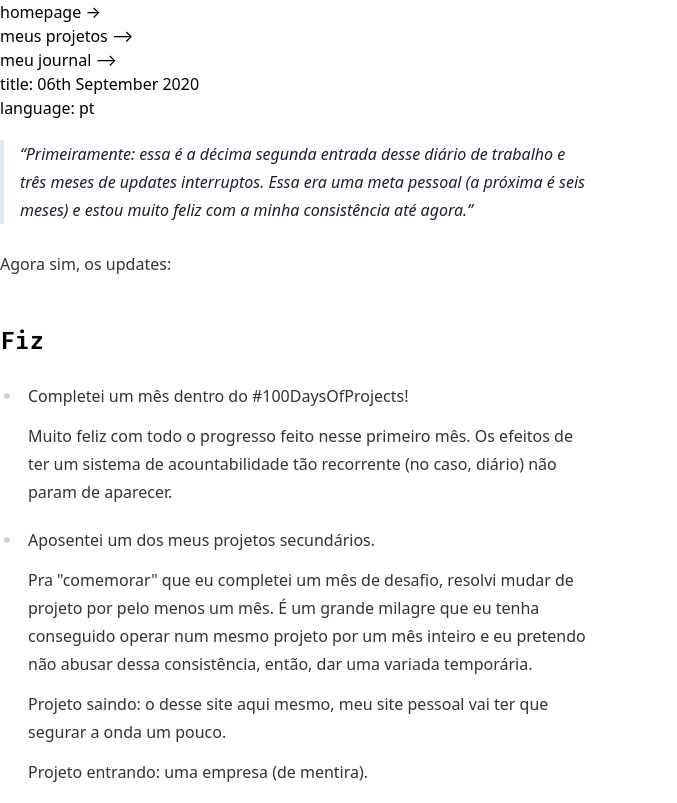
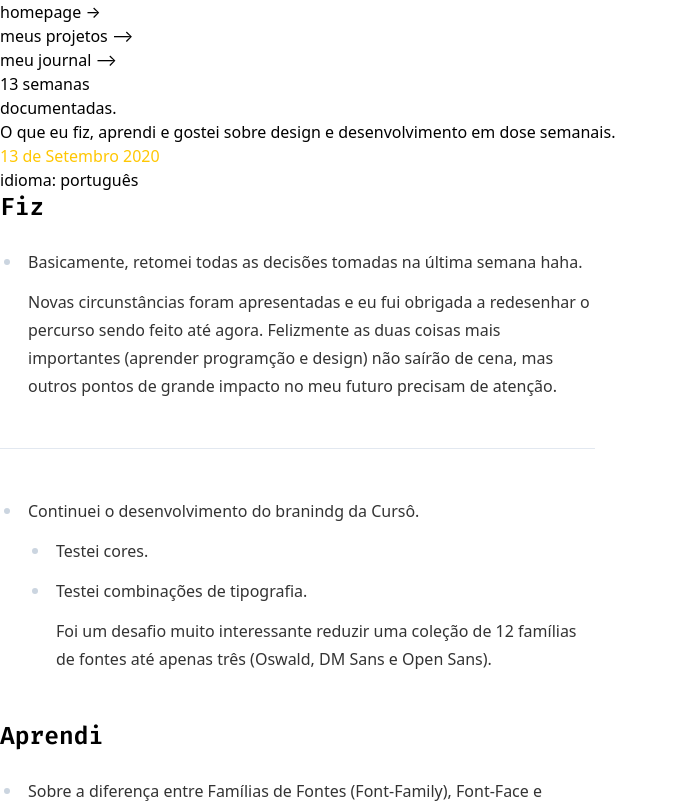
Before and after one commit to nydndr/dandara, a Next.js app: page /workjournal in a window 1280 px wide. Shown: the top 803 px of the page, without its empty margins (0-677 px from the left). Built offline with nearby package versions, Linux system fonts and the light colour scheme.

Commit message:
🤩 Work Journal rework and ✍ 13092020

```diff
--- a/components/Code.js
+++ /dev/null
@@ -1,16 +0,0 @@
-export default function Code({ postTitle, postLanguage }) {
-	return (
-		<div className="bg-codegray w-full lg:w-64 text-gray-200 font-coda rounded-lg mb-6 shadow-md relative">
-			<div className=" flex pt-4 pl-4 space-x-3">
-				<div className="w-3 h-3 bg-red-600 rounded-full"></div>
-				<div className="w-3 h-3 bg-secondary rounded-full"></div>
-				<div className="w-3 h-3 bg-tertiary rounded-full"></div>
-			</div>
-			<p className="pl-5 p-3 text-sm">
-				title: {postTitle}
-				<br></br>
-				language: {postLanguage}
-			</p>
-		</div>
-	);
-}
--- a/components/Footer.js
+++ b/components/Footer.js
@@ -3,12 +3,14 @@ import Link from "next/link";
 
 export default function Footer({ leadText, callToAction, arrayLinks }) {
 	return (
-		<footer className="font-sans w-full px-40 py-20 flex flex-row items-center">
-			<div className="w-full space-y-4">
-				<p className="text-xl ">{leadText}</p>
-				<p className="text-4xl font-semibold">{callToAction}</p>
+		<footer className="font-sans w-full px-12 lg:px-40 py-20 flex lg:flex-row flex-col items-center">
+			<div className="w-full space-y-4 mb-12">
+				<p className="text-xl">{leadText}</p>
+				<p className="text-2xl lg:text-4xl lg:font-semibold">
+					{callToAction}
+				</p>
 			</div>
-			<div className="w-full flex flex-row justify-end space-x-6">
+			<div className="w-full flex flex-row justify-center lg:justify-end space-x-6">
 				{arrayLinks.map((item) => (
 					<SocialLink key={item} linkName={item} />
 				))}
--- /dev/null
+++ b/components/journal/Header.js
@@ -0,0 +1,20 @@
+export default function Code({ postTitle, postLanguage }) {
+	const colors = ["#61FF00", "#FFC703", "#92014A"];
+	const randomChoice = Math.floor(Math.random() * 3);
+
+	return (
+		<header className="space-y-6">
+			<p
+				className="block font-coda text-xl font-semibold"
+				style={{ color: colors[randomChoice] }}
+			>
+				{postTitle}
+			</p>
+			<p className="block font-coda text-lg text-codegray">
+				{postLanguage == "en"
+					? "language: english"
+					: "idioma: português"}
+			</p>
+		</header>
+	);
+}
--- a/content/posts/2020-09-06.md
+++ b/content/posts/2020-09-06.md
@@ -1,5 +1,5 @@
 ---
-title: 06th September 2020
+title: 06 de Setembro 2020
 language: "pt"
 date: 2020-09-06T11:00:00.000Z
 ---
--- /dev/null
+++ b/content/posts/2020-09-13.md
@@ -0,0 +1,52 @@
+---
+title: 13 de Setembro 2020
+language: "pt"
+date: 2020-09-13T11:00:00.000Z
+---
+
+## Fiz
+
+-   Basicamente, retomei todas as decisões tomadas na última semana haha.
+
+    Novas circunstâncias foram apresentadas e eu fui obrigada a redesenhar o percurso sendo feito até agora. Felizmente as duas coisas mais importantes (aprender programção e design) não saírão de cena, mas outros pontos de grande impacto no meu futuro precisam de atenção.
+
+---
+
+-   Continuei o desenvolvimento do branindg da Cursô.
+
+    -   Testei cores.
+    -   Testei combinações de tipografia.
+
+        Foi um desafio muito interessante reduzir uma coleção de 12 famílias de fontes até apenas três (Oswald, DM Sans e Open Sans).
+
+## Aprendi
+
+-   Sobre a diferença entre Famílias de Fontes (Font-Family), Font-Face e Typeface.
+
+    Um pouquinho de história da impressão e do design está envolvido na explicação destes termos. Leia sobre [aqui](https://www.columnfivemedia.com/how-to-find-brand-typography).
+
+-   Sobre o teste de il1.
+
+    Um dos grandes critérios ao se levar em consideração ao escolher a tipografia de uma marca é os meios nos quais as fontes serão usadas (ou seja, se sua empresa vai ser vista apenas digitalmente ou também veiculada fisicamente). Isso faz uma enorme diferença porque algumas fontes são legíveis em alguns meios e não legíveis em outros.
+
+    Um dos possíveis testes a se fazer com uma fonte consiste em digitar um "I" maiscúlo, "l" minúsculo e o número 1. Se você digitar esses três caracteres um ao lado do outro e for incapaz de afirmar com certeza qual é qual, essa fonte não vai te dar a legibilidade ideal.
+
+-
+
+## Curti
+
+-   Tokyo Night VSCode Theme.
+
+    Após centenas tentativas falhas de usar um tema que não fosse o padrão no VSCode, eu acho que finalmente encontrei o certo.
+
+-   [Java4Noobs](https://github.com/paulorievrs/java4noobs)
+
+    Um repositório no Githu que ensina o comecinho de Java muito bem. Foi extremamente útil pra refrescar minha memória agora que as aulas retornaram e eu não posso mais fugir de Java e OOP.
+
+-   [This vs That](https://thisthat.dev/)
+
+    Um site com explicações rápidas das diferenças entre alguns conceitos que parecem exatamente a mesma coisa pra iniciantes em HTML, CSS e Javascript (com uma sessão bem pequena de React). Por exemplo: section e div, active e focus e string e String.
+
+-   [Alex Lee](https://www.youtube.com/channel/UC_fFL5jgoCOrwAVoM_fBYwA)
+
+    Outro recurso excelente pra aprender Java. Explicações excelentes e práticas em vídeos curtos (os elogios perfeitos para uma vídeo-aula).
--- a/pages/_app.js
+++ b/pages/_app.js
@@ -5,8 +5,8 @@ import { Link } from "../components/Link";
 function MyApp({ Component, pageProps }) {
 	return (
 		<>
-			<div style={{ height: "100vh" }}>
-				<nav className="w-full px-8 pt-8 py-4 lg:px-12 lg:flex sm:text-right justify-end text-base font-coda space-y-4 lg:space-x-6 lg:space-y-0 bg-transparent">
+			<div>
+				<nav className="w-full px-8 pt-8 py-4 text-right lg:px-12 lg:flex justify-end text-base font-coda space-y-4 lg:space-x-6 lg:space-y-0 bg-transparent">
 					<Link href="/">
 						{({ isActive }) =>
 							isActive ? (
--- a/pages/workjournal.js
+++ b/pages/workjournal.js
@@ -1,12 +1,13 @@
 import Head from "next/head";
 
-import Code from "../components/Code";
+import Code from "../components/journal/Header";
 import Footer from "../components/Footer";
 
 import ReactMarkdown from "react-markdown/with-html";
 import { getSortedPosts } from "../utils/posts";
+import { getPostQuantity } from "../utils/posts";
 
-export default function WorkJournal({ posts }) {
+export default function WorkJournal({ posts, quantity }) {
 	const linkstorender = ["github", "twitter"];
 
 	return (
@@ -15,20 +16,38 @@ export default function WorkJournal({ posts }) {
 				<title>Dandara's Journal</title>
 				<meta
 					name="viewport"
-					content="width=device-width, initial-scale=1.0"
+					content="initial-scale=1.0, width=device-width"
 				/>
 			</Head>
 
-			<main className="w-10/12 lg:w-1/2 m-auto lg:mt-4">
-				<section className="space-y-16">
+			<div className="w-10/12 m-auto mt-12 mb-20">
+				<h1 className="font-coda text-5xl font-semibold">
+					<span className="text-codegray">{quantity} semanas</span>
+					<br></br>
+					documentadas.
+				</h1>
+				<p className="font-sans text-xl font-light">
+					O que eu fiz, aprendi e gostei sobre design e
+					desenvolvimento em dose semanais.
+				</p>
+			</div>
+
+			<main className="lg:mt-4 w-full">
+				<section className="space-y-16 w-full">
 					{posts.map(
-						({ frontmatter: { title, language }, content }) => (
-							<article>
+						(
+							{ frontmatter: { title, language }, content },
+							index
+						) => (
+							<article
+								key={index}
+								className="flex flex-col lg:flex-row w-10/12 m-auto space-y-12 lg:space-x-12"
+							>
 								<Code
 									postTitle={title}
 									postLanguage={language}
 								/>
-								<section className="prose max-w-none">
+								<section className="prose max-w-none w-full lg:w-3/4">
 									<ReactMarkdown
 										escapeHtml={false}
 										source={content}
@@ -40,23 +59,26 @@ export default function WorkJournal({ posts }) {
 				</section>
 			</main>
 
-			<div style={{ scrollSnapAlign: "start" }}>
-				<Footer
-					leadText={"wow, did you really read all this?"}
-					callToAction={"here’s what i’m doing daily then:"}
-					arrayLinks={linkstorender}
-				/>
-			</div>
+			<div className="w-1/5 m-auto h-1 bg-gray-200 rounded-full my-16"></div>
+			<Footer
+				leadText={"uau, você realmente leu isso tudo?"}
+				callToAction={
+					"Se ainda não se cansou de ouvir sobre o que eu faço, me encontre por aí."
+				}
+				arrayLinks={linkstorender}
+			/>
 		</>
 	);
 }
 
 export async function getStaticProps() {
 	const posts = getSortedPosts();
+	const quantity = getPostQuantity();
 
 	return {
 		props: {
 			posts,
+			quantity,
 		},
 	};
 }
--- a/utils/posts.js
+++ b/utils/posts.js
@@ -13,7 +13,6 @@ export function getSortedPosts() {
 	// Get all posts located in `content/posts`
 	const files = fs.readdirSync(`${process.cwd()}/content/posts`);
 	// cwd => current working directory
-
 	const posts = files
 		.map((filename) => {
 			// Get raw content from file
@@ -41,3 +40,13 @@ export function getSortedPosts() {
 
 	return posts;
 }
+
+export function getPostQuantity() {
+	// Get all posts located in `content/posts`
+	const files = fs.readdirSync(`${process.cwd()}/content/posts`);
+	// cwd => current working directory
+
+	const quantity = files.length;
+
+	return quantity;
+}
```
